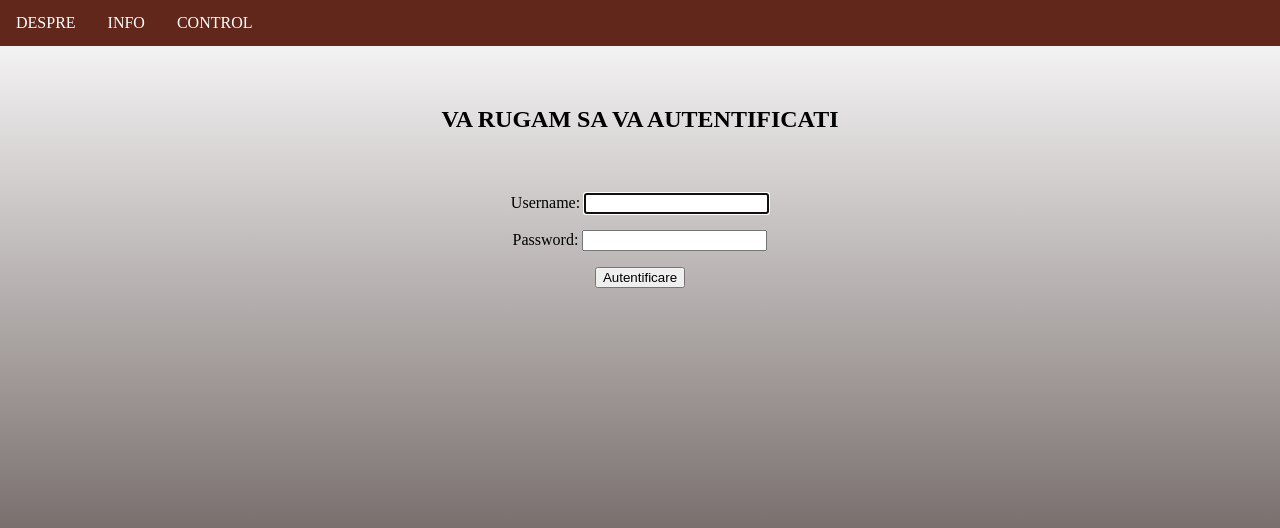
After one commit to iadelina/Licenta, a Django app: page /interface/login/ in a window 1280 px wide. The commit adds this page. Shown: the top 528 px of the page. Run offline with Django 3.2, Linux system fonts and the light colour scheme.

Commit message:
login interface

```diff
--- a/Licenta_server/Licenta/settings.py
+++ b/Licenta_server/Licenta/settings.py
@@ -56,7 +56,8 @@ ROOT_URLCONF = 'Licenta.urls'
 TEMPLATES = [
     {
         'BACKEND': 'django.template.backends.django.DjangoTemplates',
-        'DIRS': ['templates/interface'],
+        'DIRS': [ os.path.join(BASE_DIR,'templates')],
+#'templates/registration'],
         'APP_DIRS': True,
         'OPTIONS': {
             'context_processors': [
@@ -121,3 +122,5 @@ USE_TZ = True
 
 STATIC_URL = '/static/'
 STATIC_ROOT = os.path.dirname(BASE_DIR) + '/static/'
+LOGIN_REDIRECT_URL='home'
+#LOGOUT_REDIRECT_URL='home'
--- a/Licenta_server/Licenta/urls.py
+++ b/Licenta_server/Licenta/urls.py
@@ -17,6 +17,7 @@ from django.contrib import admin
 from django.urls import path
 #import debug_toolbar
 from django.conf.urls import url, include
+from django.views.generic.base import TemplateView
 #from rest_framework import routers
 from interface import views
 #router = routers.SimpleRouter() router.register(r'api/rfs/tests',
@@ -26,7 +27,8 @@ urlpatterns = [
     #url(r'^', include(router.urls)),
  #   url(r'^__debug__/', include(debug_toolbar.urls)),
     path('interface/', include('interface.urls', namespace='index')),
-    path('', include('interface.urls')),
+    path('',include('interface.urls')),
+    path('',TemplateView.as_view(template_name='home.html'), name='home'),
     #path('adv_search/', include('rfs_tests.urls',
     #namespace='adv_search')), path('NA/', include('rfs_tests.urls',
     #namespace='NA'))
--- a/Licenta_server/interface/urls.py
+++ b/Licenta_server/interface/urls.py
@@ -1,9 +1,10 @@
-from django.urls import path
+from django.urls import path, include
 from . import views
 app_name ='interface'
 
 urlpatterns = [
-    path('', views.index, name='index'),
+   # path('', views.index, name='index'),
     #path('adv_search', views.adv_search, name='adv_search'), path('NA',
     #views.not_available_link, name='NA')
+    path('interface/',include('django.contrib.auth.urls'))
 ]
--- a/Licenta_server/interface/views.py
+++ b/Licenta_server/interface/views.py
@@ -1,10 +1,10 @@
 from django.shortcuts import render
 
 # Create your views here.
-def index(request):
+#def index(request):
     #num_tests = RfsTest.objects.all().count()
 #	num_tests = "TEST"
    # context = {
    #     'num_tests': num_tests,
    # }
-    return render(request, 'interface/login.html')
+  #  return render(request, 'templates/registration/login.html')
--- a/Licenta_server/interface/templates/interface/base.html
+++ b/Licenta_server/templates/registration/base.html
@@ -11,7 +11,7 @@
     <header>
         <div class="container">
                 <ul class="ul">
-                    <li class="li"><a href="{% url 'interface:index'"><font face="Euphemia">DESPRE</font></a></li>
+                    <li class="li"><a href="#"><font face="Euphemia">DESPRE</font></a></li>
  		    <li class="li"><span class="isDisabled"><a href="#"><font face="Euphemia">INFO</font></a></span></li>
 		    <li class="li" id="index"><a href="#"><font face="Euphemia">CONTROL</font></a></li>
 		</ul>
--- /dev/null
+++ b/Licenta_server/templates/registration/login.html
@@ -0,0 +1,34 @@
+<!DOCTYPE html> <html lang="en"> <head>
+    {% block head %}
+    <meta charset="utf-8">
+    <meta http-equiv="X-UA-Compatible" content="IE=edge">
+    <meta name="viewport" content="width=100%, initial-scale=1">
+    <meta name="description" content="Controlul Locuintei">
+    <link href="/static/css/style.css" rel="stylesheet">
+    <title>Controlul Locuintei{% block title %}{% endblock %}</title>
+    <header>
+        <div class="container">
+                <ul class="ul">
+                    <li class="li"><a href="#"><font face="Euphemia">DESPRE</font></a></li>
+ 		    <li class="li"><span class="isDisabled"><a href="#"><font face="Euphemia">INFO</font></a></span></li>
+		    <li class="li" id="index"><a href="#"><font face="Euphemia">CONTROL</font></a></li>
+		</ul>
+        </div>
+    </header>
+    {% endblock %} </head> <body class="body">
+
+    <div class="container">
+ 	{% block content %}
+	<div class="h2">
+        <h2><font face="Euphemia">VA RUGAM SA VA AUTENTIFICATI</font></h2>
+    </div>
+    <div class="h2">
+        <form method="post">
+          {% csrf_token %}
+           {{ form.as_p }}
+	<button type="submit"> Autentificare</button>
+        </form>
+    </div>
+ 	{% endblock %}
+    </div> </body>
+</html>
```
Also changed, not shown: Licenta_server/templates/home.html (renamed from Licenta_server/interface/templates/interface/login.html, +14 -10 lines), Licenta_server/db.sqlite3, Licenta_server/templates/registration/index.html (renamed from Licenta_server/interface/templates/interface/index.html).
